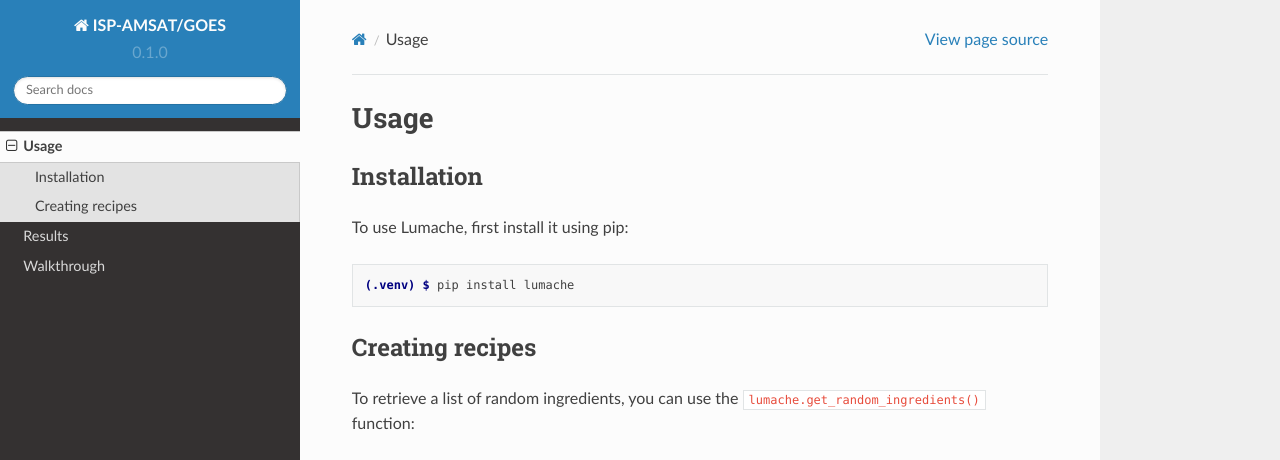
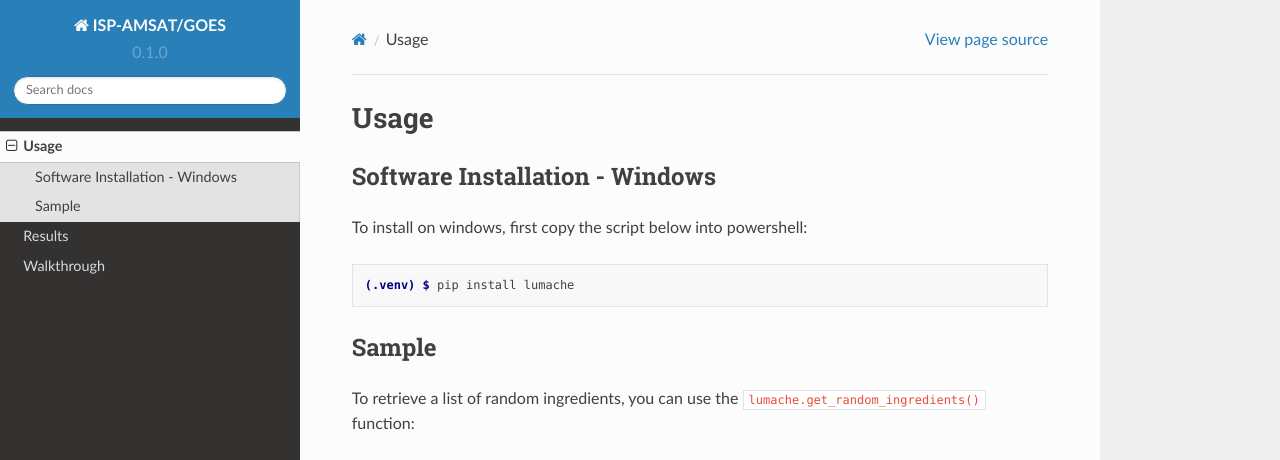
Before and after one commit to 2khoip/ISP-AMSAT, a Sphinx documentation site: the page built from docs/source/usage.rst, in a window 1280 px wide and 1095 px high. Shown: the top 460 px of the window. Built offline with Sphinx 7.4.7 and the Read the Docs theme 2.0.0, drawn with Linux system fonts in a browser that asks for light colours; grey boxes are pictures that could not be loaded.

Commit message:
Update usage.rst

```diff
--- a/docs/source/usage.rst
+++ b/docs/source/usage.rst
@@ -3,16 +3,16 @@ Usage
 
 .. _installation:
 
-Installation
+Software Installation - Windows
 ------------
 
-To use Lumache, first install it using pip:
+To install on windows, first copy the script below into powershell:
 
 .. code-block:: console
 
    (.venv) $ pip install lumache
 
-Creating recipes
+Sample
 ----------------
 
 To retrieve a list of random ingredients,
```
